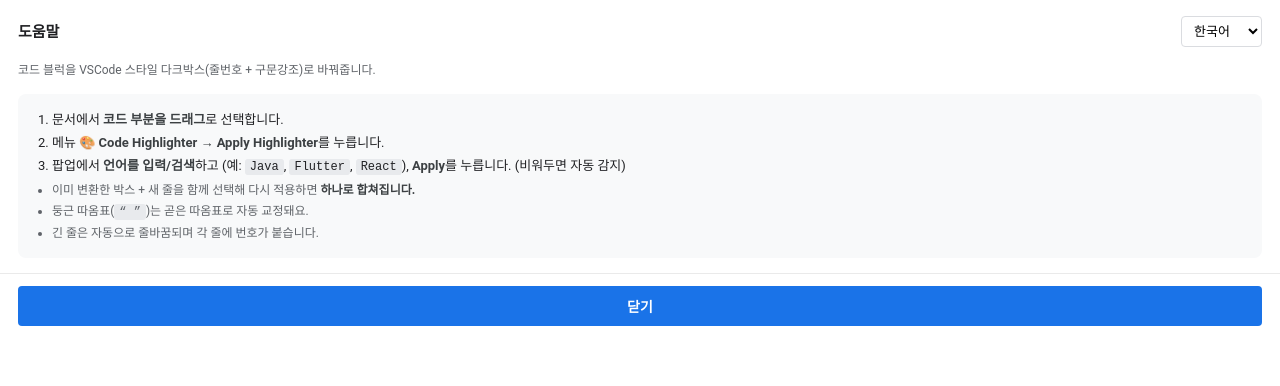
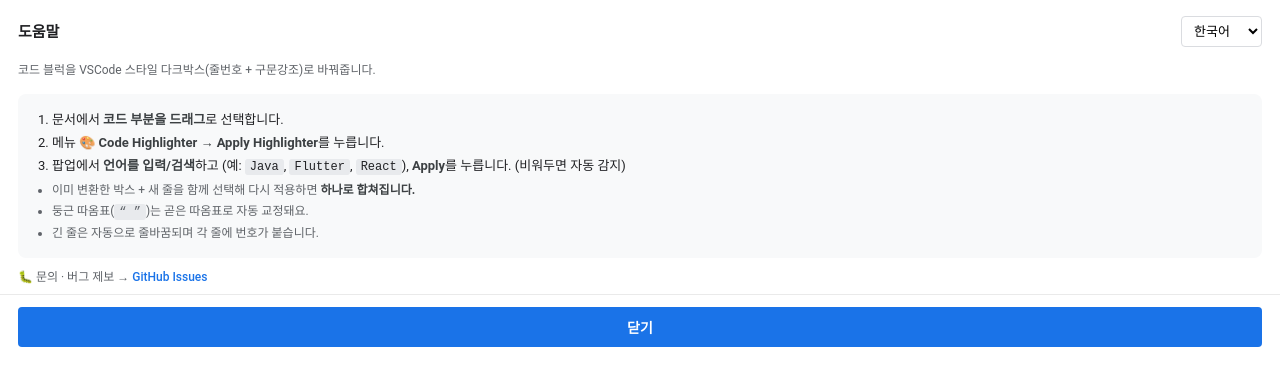
Before and after one commit to taesung1993/google-docs-code-highlighter, a plain HTML site: page Help.html in a window 1280 px wide. Drawn offline with Linux system fonts and the light colour scheme.

Commit message:
메뉴명 Apply Highlighter→Apply, 도움말에 GitHub Issues 문의 링크 추가
Co-Authored-By: Claude Opus 4.8 (1M context) <noreply@anthropic.com>

```diff
--- a/Code.js
+++ b/Code.js
@@ -23,7 +23,7 @@ function showLangSearchDialog() {
 // "Help" → 한/영 사용법 팝업.
 function showHelpDialog() {
   var html = HtmlService.createHtmlOutputFromFile('Help')
-    .setWidth(460).setHeight(470);
+    .setWidth(460).setHeight(500);
   DocumentApp.getUi().showModalDialog(html, '🎨 Code Highlighter');
 }
 
--- a/Help.html
+++ b/Help.html
@@ -32,6 +32,9 @@
     b { color: #3c4043; }
     code { background: #e8eaed; border-radius: 3px; padding: 1px 5px; font-family: 'Roboto Mono', monospace; font-size: 12px; }
     .tip { color: #5f6368; font-size: 12px; }
+    .feedback { margin: 10px 0 0; font-size: 12px; color: #5f6368; }
+    .feedback a { color: #1a73e8; text-decoration: none; font-weight: 500; }
+    .feedback a:hover { text-decoration: underline; }
 
     /* 아래 고정 푸터 — 스크롤바 여백 위로 살짝 그림자 경계 */
     .footer { position: sticky; bottom: 0; z-index: 2; background: #fff;
@@ -67,6 +70,8 @@
           <li>긴 줄은 자동으로 줄바꿈되며 각 줄에 번호가 붙습니다.</li>
         </ul>
       </div>
+      <p class="feedback">🐛 문의 · 버그 제보 →
+        <a href="https://github.com/taesung1993/google-docs-code-highlighter/issues" target="_blank" rel="noopener">GitHub Issues</a></p>
     </div>
 
     <!-- English -->
@@ -85,6 +90,8 @@
           <li>Long lines wrap automatically, and every line gets its own number.</li>
         </ul>
       </div>
+      <p class="feedback">🐛 Feedback · bug reports →
+        <a href="https://github.com/taesung1993/google-docs-code-highlighter/issues" target="_blank" rel="noopener">GitHub Issues</a></p>
     </div>
   </div>
 
```
